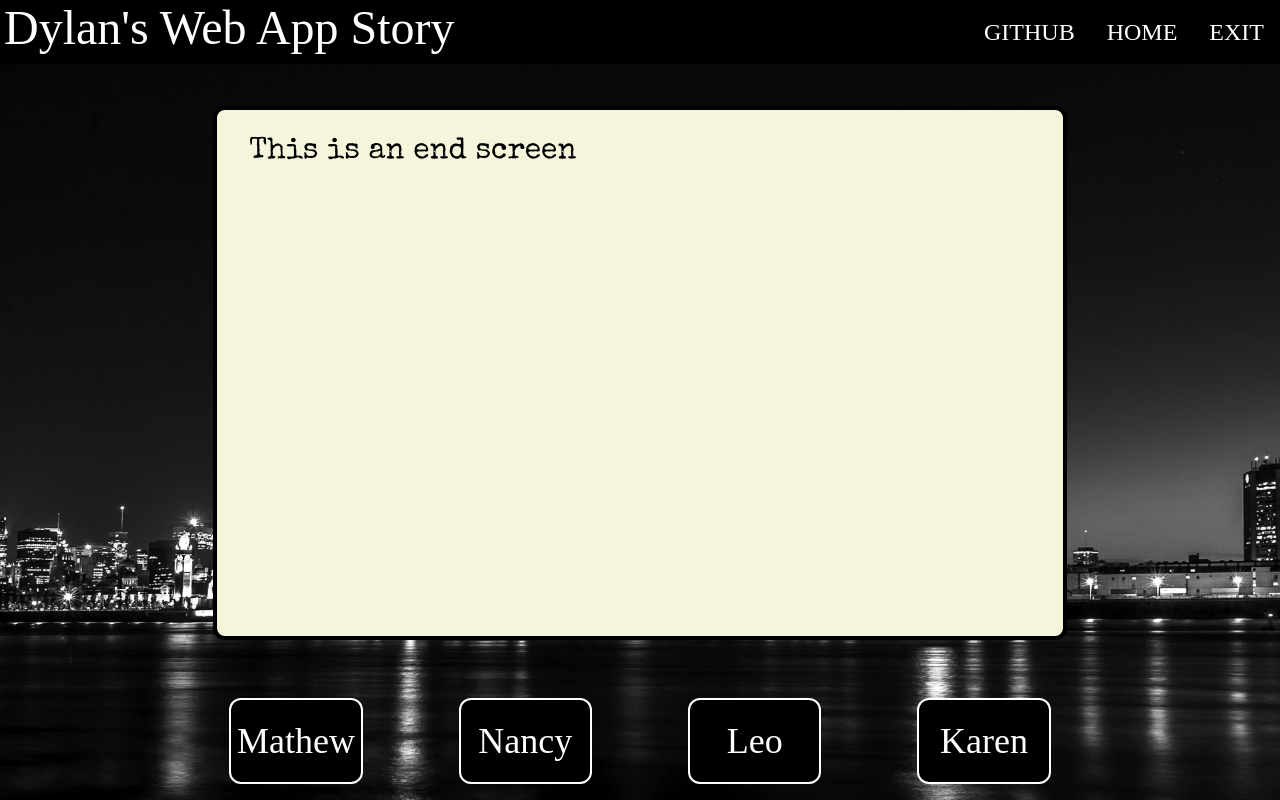
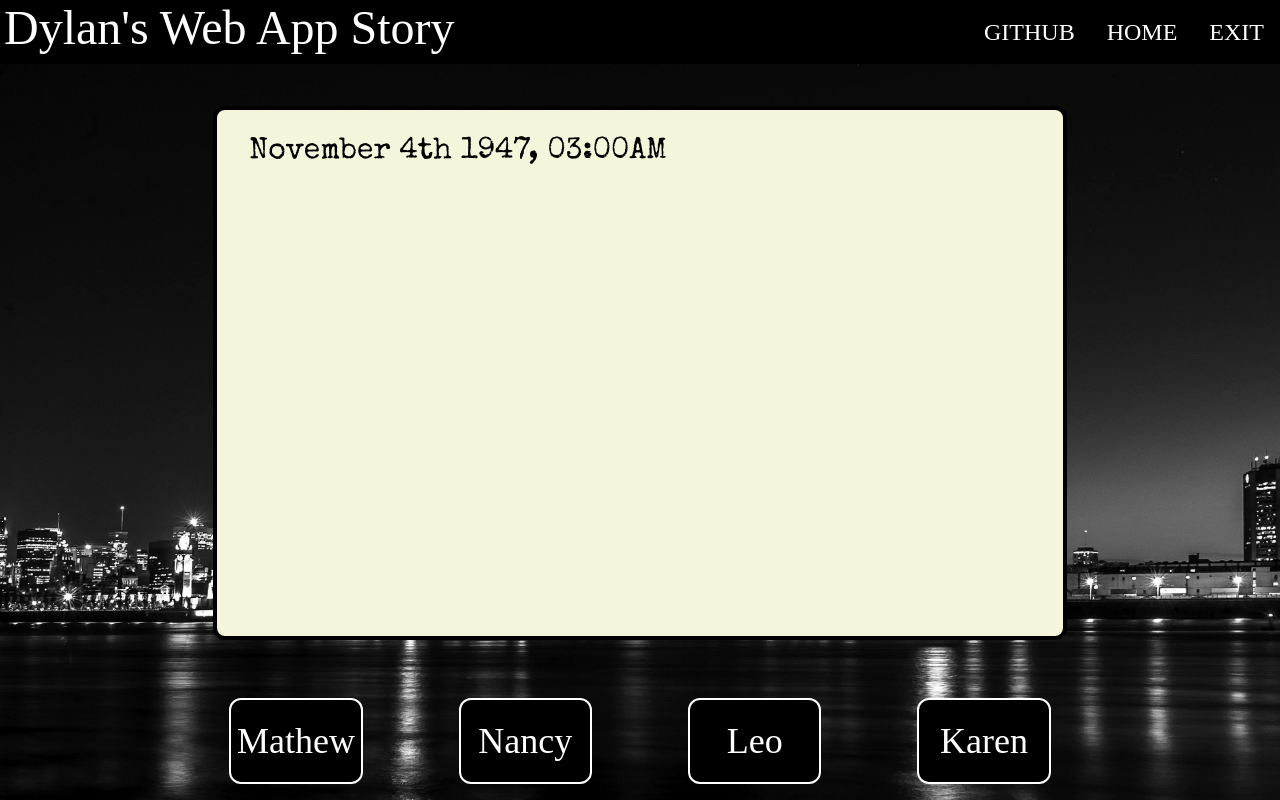
Before and after one commit to DylanM2023/WebAppStory, a React (Vite) app: page /end-screen in a window 1280 px wide. Built offline with nearby package versions, Linux system fonts and the light colour scheme; a web font is replaced by a local one.

Commit message:
End screens

```diff
--- a/src/end-screen.jsx
+++ b/src/end-screen.jsx
@@ -16,14 +16,14 @@ const Ending = () => {
                     <NavBar/>
                     <div className="bg-Beige w-8/12 h-4/6 border-4 border-black font-typewriter text-black text-2xl flex flex-wrap rounded-xl overflow-y-auto">
                         <h1 className="w-full px-8 py-6 text-3xl">
-                            This is an end screen
+                            November 4th 1947, 03:00AM
                         </h1>
                     </div>
                     <div className="w-8/12 p-4 flex justify-center gap-24">
                             <button className="w-2/6 border-2 text-4xl border-white bg-black text-white font-heading rounded-xl" onClick={()=>{setGuess("Mathew")}}>Mathew</button>
-                            <button className="w-2/6 border-2 text-4xl border-white bg-black text-white font-heading rounded-xl" onClick={()=>{setGuess("Mathew")}}>Nancy</button>
-                            <button className="w-2/6 border-2 text-4xl border-white bg-black text-white font-heading rounded-xl" onClick={()=>{setGuess("Mathew")}}>Leo</button>
-                            <button className="w-2/6 border-2 text-4xl border-white bg-black text-white font-heading rounded-xl" onClick={()=>{setGuess("Mathew")}}>Karen</button>
+                            <button className="w-2/6 border-2 text-4xl border-white bg-black text-white font-heading rounded-xl" onClick={()=>{setGuess("Nancy")}}>Nancy</button>
+                            <button className="w-2/6 border-2 text-4xl border-white bg-black text-white font-heading rounded-xl" onClick={()=>{setGuess("Leo")}}>Leo</button>
+                            <button className="w-2/6 border-2 text-4xl border-white bg-black text-white font-heading rounded-xl" onClick={()=>{setGuess("Karen")}}>Karen</button>
                     </div>
                 </div>
                 </>
@@ -35,7 +35,7 @@ const Ending = () => {
                     <NavBar/>
                     <div className="bg-Beige w-8/12 h-4/6 border-4 border-black font-typewriter text-black text-2xl flex flex-wrap rounded-xl overflow-y-auto">
                         <h1 className="w-full px-8 py-6 text-3xl">
-                            This is an end screen
+                            BAD ENDING You were wrong.
                         </h1>
                     </div>
                     <div className="w-8/12 p-4 flex justify-center gap-24">
@@ -52,7 +52,7 @@ const Ending = () => {
                     <NavBar/>
                     <div className="bg-Beige w-8/12 h-4/6 border-4 border-black font-typewriter text-black text-2xl flex flex-wrap rounded-xl overflow-y-auto">
                         <h1 className="w-full px-8 py-6 text-3xl">
-                            This is an end screen
+                            BAD ENDING You were wrong.
                         </h1>
                     </div>
                     <div className="w-8/12 p-4 flex justify-center gap-24">
@@ -69,7 +69,7 @@ const Ending = () => {
                     <NavBar/>
                     <div className="bg-Beige w-8/12 h-4/6 border-4 border-black font-typewriter text-black text-2xl flex flex-wrap rounded-xl overflow-y-auto">
                         <h1 className="w-full px-8 py-6 text-3xl">
-                            This is an end screen
+                            BAD ENDING You were wrong.
                         </h1>
                     </div>
                     <div className="w-8/12 p-4 flex justify-center gap-24">
@@ -86,7 +86,7 @@ const Ending = () => {
                     <NavBar/>
                     <div className="bg-Beige w-8/12 h-4/6 border-4 border-black font-typewriter text-black text-2xl flex flex-wrap rounded-xl overflow-y-auto">
                         <h1 className="w-full px-8 py-6 text-3xl">
-                            This is an end screen
+                            GOOD ENDING You were right.
                         </h1>
                     </div>
                     <div className="w-8/12 p-4 flex justify-center gap-24">
```
